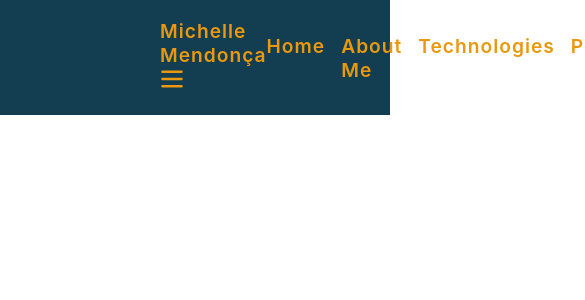
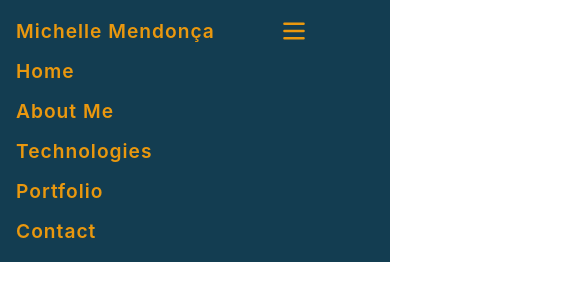
Before and after one commit to michaloumen/portfolio, a React (Create React App) app: page / in a window 390 px wide. Shown: the top 300 px of the page, 585 px wide, since content can reach past the window. Built offline with nearby package versions, Linux system fonts and the light colour scheme.

Commit message:
useState and media query to detect screen size

```diff
--- a/src/screens/Navbar/index.jsx
+++ b/src/screens/Navbar/index.jsx
@@ -1,13 +1,20 @@
-import React from 'react';
+import { useState } from 'react';
 import * as S from './styles';
 
 const Navbar = () => {
+  const [showLinks, setShowLinks] = useState(true);
+
+  const handleClick = () => {
+    setShowLinks(!showLinks);
+  };
+
   return (
-    <S.NavbarContainer>
+    <S.NavbarContainer showLinks={showLinks}>
       <S.NavbarName>
         Michelle Mendonça
-        <img src='./menu-icon.svg' alt='Menu Icon' />
+        <img src='./menu-icon.svg' alt='Menu Icon' onClick={handleClick} />
       </S.NavbarName>
+      {showLinks && (
         <S.NavbarLinksContainer>
           <a href='#home'>Home</a>
           <a href='#aboutme'>About Me</a>
@@ -15,8 +22,9 @@ const Navbar = () => {
           <a href='#portfolio'>Portfolio</a>
           <a href='#contact'>Contact</a>
         </S.NavbarLinksContainer>
+      )}
     </S.NavbarContainer>
   );
 };
 
-export default Navbar
+export default Navbar;
--- a/src/screens/Navbar/styles.js
+++ b/src/screens/Navbar/styles.js
@@ -1,25 +1,53 @@
-import styled from 'styled-components';
+import styled, { keyframes } from 'styled-components';
 import { color, font, size } from '../../styles';
+
+const rotateMenu = keyframes`
+  0% {
+    opacity: 0;
+    transform: rotateX(-90deg) translateY(-20px);
+  }
+  50% {
+    opacity: 0.5;
+    transform: rotateX(0deg) translateY(10px);
+  }
+  100% {
+    opacity: 1;
+    transform: rotateX(0deg) translateY(0);
+  }
+`;
 
 export const NavbarContainer = styled.div`
   display: flex;
   justify-content: space-between;
-  align-items: center;
   letter-spacing: 1px;
+  gap: 1rem;
   background-color: ${color.midnightBlue};
   padding: ${size.pagePadding};
   color: ${color.tangerineOrange};
   font-size: ${font.fontSize};
   font-weight: ${font.fontWeight};
+
   img {
     width: 1.5rem;
     height: 1.5rem;
     cursor: pointer;
+    display: ${props => (props.showLinks ? 'none' : 'block')};
+
+    @media (max-width: 768px) {
+      display: block;
+    }
+  }
+
+  @media (max-width: 768px) {
+    flex-direction: column;
+    padding-left: 1rem;
   }
 `;
 
 export const NavbarLinksContainer = styled.div`
   display: flex;
+  white-space: nowrap;
+  animation: ${rotateMenu} 0.6s;
   gap: ${size.gap};
 
   a {
@@ -32,8 +60,13 @@ export const NavbarLinksContainer = styled.div`
       color: ${color.goldenYellow};
     }
   }
+
+  @media (max-width: 768px) {
+    flex-direction: column;
+  }
 `;
 
 export const NavbarName = styled.div`
-
+  display: flex;
+  justify-content: space-between;
 `;
--- a/src/styles/size.js
+++ b/src/styles/size.js
@@ -1,5 +1,5 @@
 const size = {
-  pagePadding: '1.2rem 10rem',
+  pagePadding: '1.2rem 10vh',
   gap: '1rem'
 };
 
```
Lines whose indentation alone changed are shown as unchanged.
